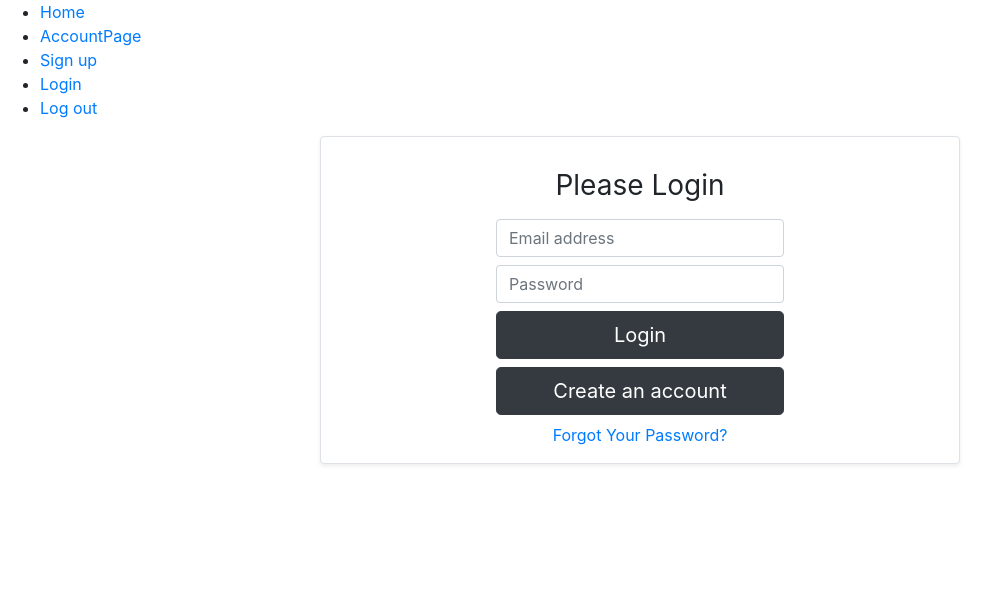
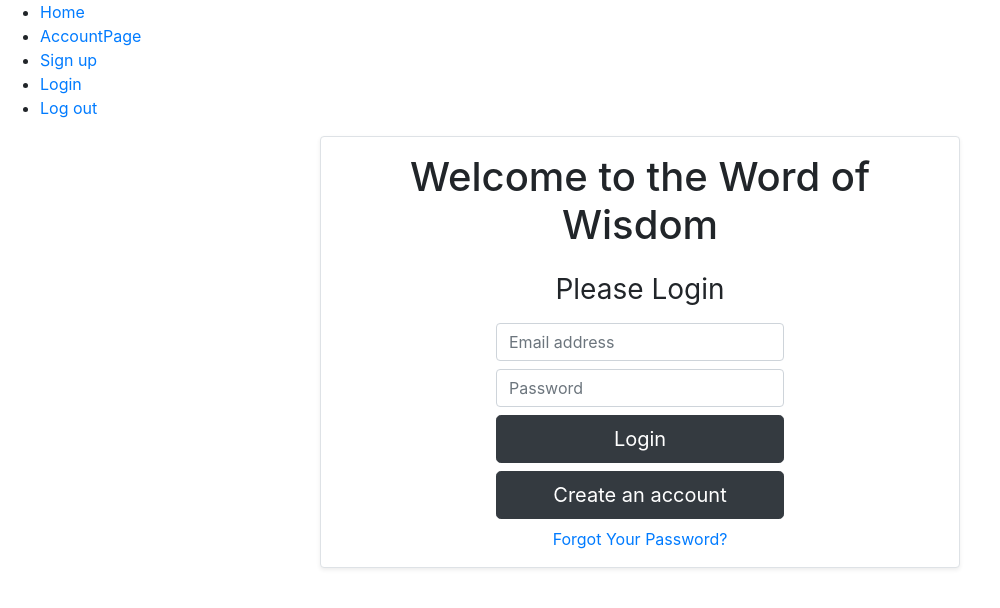
Before and after one commit to soniamianji/Personal-Journal, a React (Create React App) app in the folder client/: page /login in a window 1280 px wide. Shown: the top 608 px of the page, without its empty margins (0-1000 px from the left). Built offline with nearby package versions, Linux system fonts and the light colour scheme; no server answers.

Commit message:
welcome text added

```diff
--- a/client/src/components/page/login/LoginPage.js
+++ b/client/src/components/page/login/LoginPage.js
@@ -104,6 +104,7 @@ class LoginPage extends React.Component {
   render() {
     return (
       <div className="border w-50 mx-auto shadow-sm p-3 mb-5 bg-white rounded">
+        <h1 className="text-center">Welcome to the Word of Wisdom </h1>
         <LoginForm
           onSubmit={this.processForm}
           onChange={this.changeUser}
```
